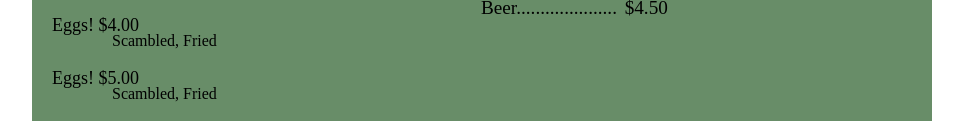
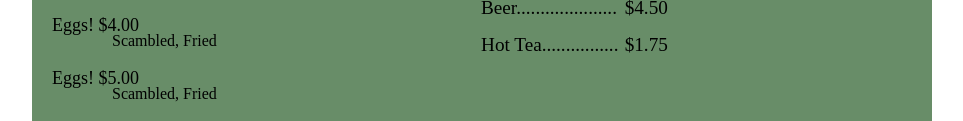
Before and after one commit to JoeCoded/eggBreak, a plain HTML site: page menu.html in a window 1280 px wide. Shown: the part 378-499 px from the top of the page, without its empty margins (158-1121 px from the left). Drawn offline with Linux system fonts and the light colour scheme; a web font is replaced by a local one.

Commit message:
added hot tea to bev menu

```diff
--- a/menu.html
+++ b/menu.html
@@ -71,6 +71,10 @@
                     <td>Beer.....................</td>
                     <td>$4.50</td>
                 </tr>
+                <tr>
+                    <td>Hot Tea................</td>
+                    <td>$1.75</td>
+                </tr>
             </tbody>
 
         </table>
```
